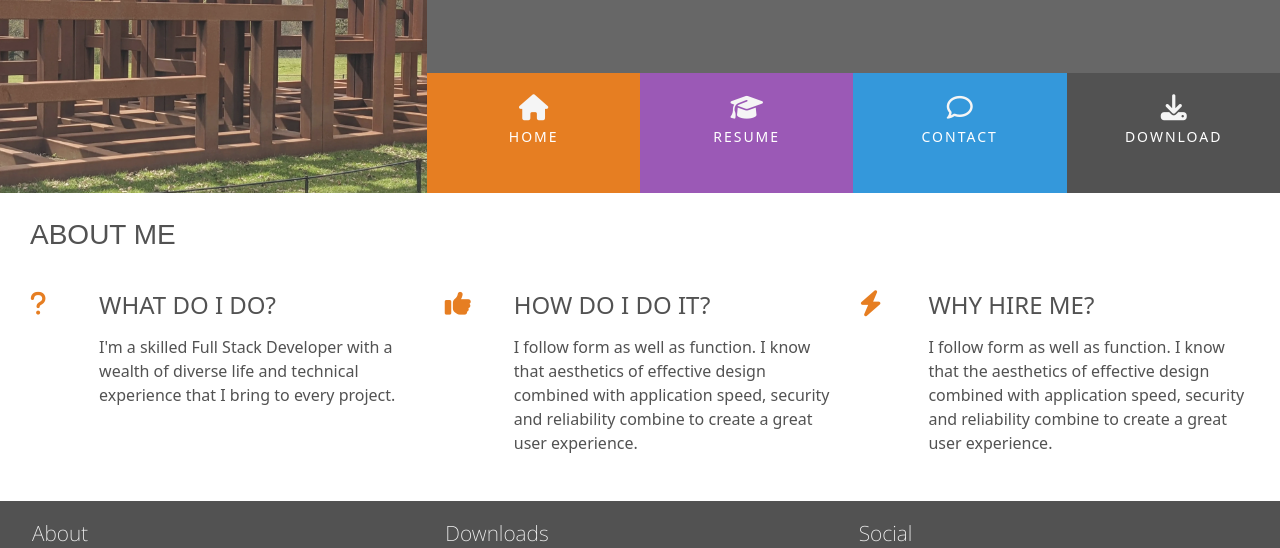
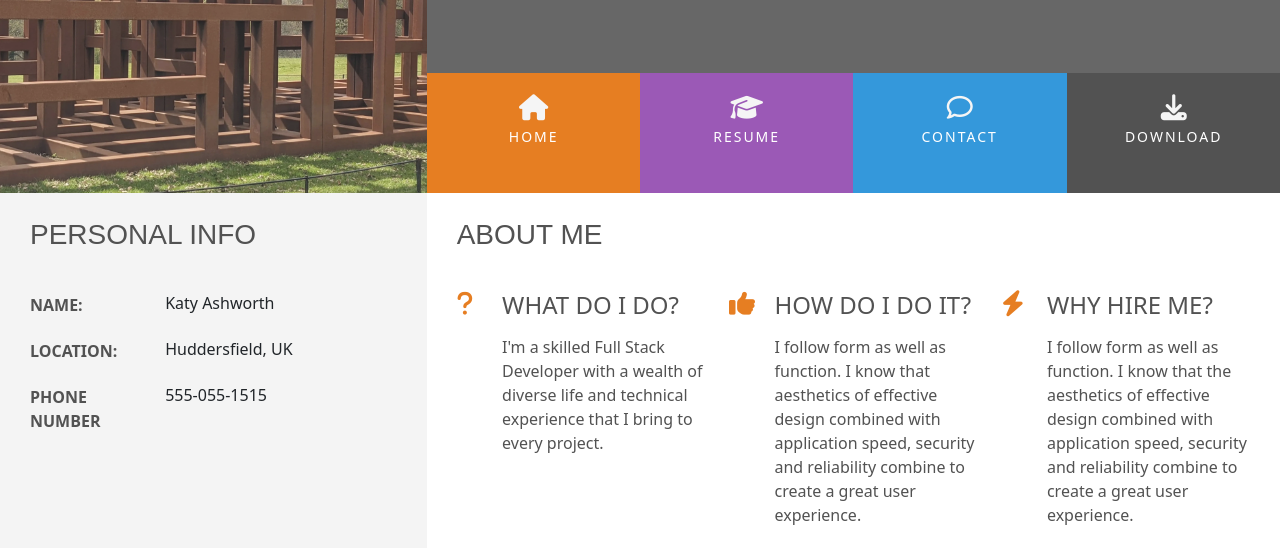
Before and after one commit to kash-dotcom/online-cv, a plain HTML site: page index.html in a window 1280 px wide. Shown: the part 176-724 px from the top of the page. Drawn offline with nearby package versions, Linux system fonts and the light colour scheme.

Commit message:
Add style to personal info element and set up resume page

```diff
--- a/assests/css/style.css
+++ b/assests/css/style.css
@@ -4,6 +4,10 @@
 /* ---------------------------------- Colours --------------------------------- */
 .bg-color-name-title {
     background-color: #676767;
+}
+
+.bg-color-personal-info {
+    background-color: #f4f4f4;
 }
 
 .ui-menu-colour-home {
@@ -27,7 +31,14 @@
     background-color: #fff;
 }
 
+.section-heading {
+    color: #525252;
+}
 
+
+.personal-info-item .key p {
+    color: #525252;
+}
 /* ---------------------------------- Special paddings/margins/text------------- */
 
 h1, h2, h3, h4 {
@@ -235,3 +246,42 @@ footer {
 .three-reasons-heading {
     margin-bottom: 15px;
 }
+
+/* ---------------------------------- Personal Info --------------------------------- */
+
+.personal-info-item {
+    margin-bottom: 20px;
+    display: block;
+    clear: both;
+}
+
+.personal-info-item .key,
+.personal-info-item .value {
+    padding-right: 8px;
+    display: inline-block;
+}
+
+.personal-info-item .key p,
+.personal-info-item .value p {
+    margin: 0;
+}
+
+.personal-info-item .key {
+    width: 30%;
+    margin-right: 21px;
+    padding-top: 2px;
+    vertical-align: top;
+}
+
+.personal-info-item .key p {
+    font-weight: 700;
+}
+
+.personal-info-item .value {
+    position: relative;
+    width: 60%;
+}
+
+.key {
+    font-weight: 700;
+}
--- a/index.html
+++ b/index.html
@@ -35,7 +35,7 @@
                                         aria-hidden="true"></i><span>Home</span></a>
                             </li>
                             <li class="col-6 col-sm-3 ui-menu-colour-resume list-inline-item menu-item">
-                                <a href="#" class="hvr-sweep-to-bottom"><i class="fa fa-graduation-cap"
+                                <a href="resume.html" class="hvr-sweep-to-bottom"><i class="fa fa-graduation-cap"
                                         aria-hidden="true"></i><span>Resume</span></a>
                             </li>
                             <li class="col-6 col-sm-3 ui-menu-colour-contact list-inline-item menu-item">
@@ -55,7 +55,52 @@
 
     </header>
     <section class="container-fluid">
-        <div class="row row-table">
+        <div class="row">
+            <div class="col-md-4 bg-color-personal-info section-column">
+                <div class="row">
+                    <div class="col-12">
+                        <h3 class="section-heading uppercase">
+                            Personal Info
+                        </h3>
+                    </div>
+                </div>
+                <div class="personal-info-item">
+                    <div class="key">
+                        <p class="uppercase">
+                            Name:
+                        </p>
+                    </div>
+                    <div class="value">
+                        <p>
+                            Katy Ashworth
+                        </p>
+                    </div>
+                </div>
+                <div class="personal-info-item">
+                    <div class="key">
+                        <p class="uppercase">
+                            Location:
+                        </p>
+                    </div>
+                    <div class="value">
+                        <p>
+                            Huddersfield, UK
+                        </p>
+                    </div>
+                </div>
+                <div class="personal-info-item">
+                    <div class="key">
+                        <p class="uppercase">
+                            Phone Number
+                        </p>
+                    </div>
+                    <div class="value">
+                        <p>
+                            555-055-1515
+                        </p>
+                    </div>
+                </div>
+            </div>
             <div class="col-md-8 bg-color-three-reasons section-column">
                 <div class="row">
                     <div class="col">
@@ -63,7 +108,7 @@
                     </div>
                 </div>
                 <div class="row">
-                    <div class="col-10 offset-1 offset-sm-0 col-sm-6 col-md-4">
+                    <div class="col-10 offset-1 offset-sm-0 col-sm-6 col-lg-4">
                         <div class="row">
                             <div class="col-2">
                                 <i class="three-reasons-icon fa fa-question" aria-hidden="true"></i>
```
Also changed, not shown: resume.html (+52 -2 lines).
